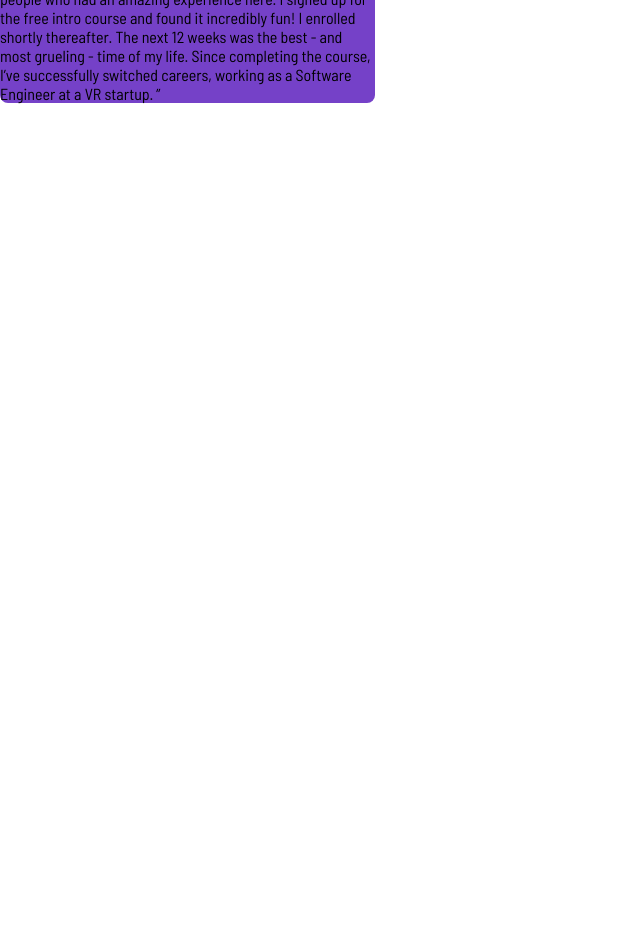
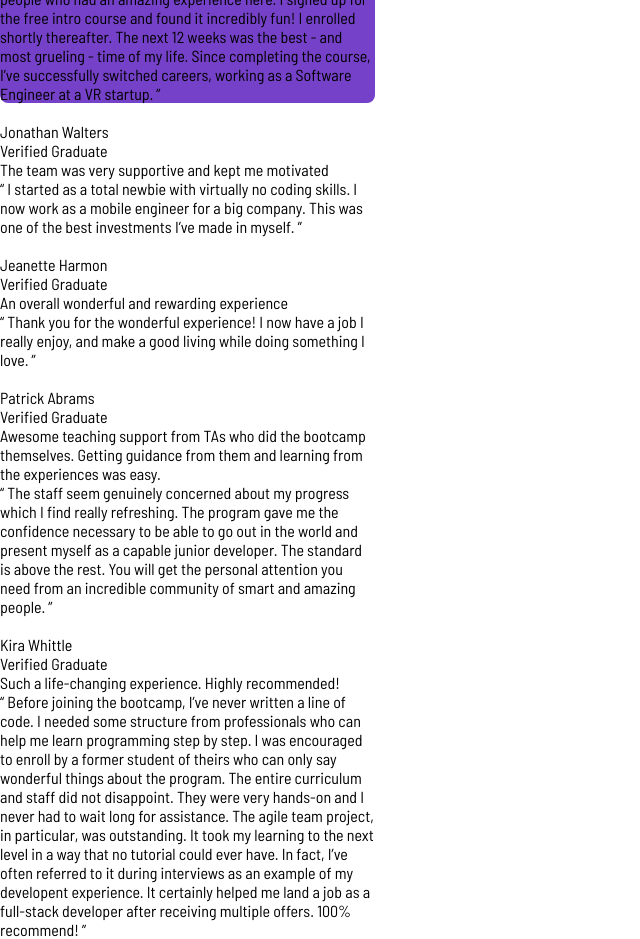
Before and after one commit to juniormps/projeto-depoimentos, a plain HTML site: page index.html in a window 1280 px wide. Shown: the part 200-1139 px from the top of the page, without its empty margins (0-640 px from the left). Before the commit the page ends 800 px from the top, so only its background shows below. Drawn offline with Linux system fonts and the light colour scheme.

Commit message:
Ajuste da semântica HTML

```diff
--- a/index.html
+++ b/index.html
@@ -15,37 +15,73 @@
 				<img src="imagens/image-daniel.jpg" alt="foto do Daniel Clifford">
 				<p>Daniel Clifford</p>
 				<p>Verified Graduate</p>
-				<p>
+				<blockquote>
 					I received a job offer mid-course, and the subjects I learned were current, if not more so,
   					in the company I joined. I honestly feel I got every penny’s worth.
-				</p>
-				<p>
+				</blockquote>
+				<blockquote>
   					“ I was an EMT for many years before I joined the bootcamp. I’ve been looking to make a
   					transition and have heard some people who had an amazing experience here. I signed up
   					for the free intro course and found it incredibly fun! I enrolled shortly thereafter.
   					The next 12 weeks was the best - and most grueling - time of my life. Since completing
   					the course, I’ve successfully switched careers, working as a Software Engineer at a VR startup. ”
-				</p>
+				</blockquote>
 			</div>
 			<div id="comentario-2">
-				<p>
-
-				</p>
+				<img src="" alt="">
+				<p>Jonathan Walters</p>
+				<p>Verified Graduate</p>
+				<blockquote>
+					The team was very supportive and kept me motivated
+				</blockquote>
+				<blockquote>
+					“ I started as a total newbie with virtually no coding skills. I now work as a mobile engineer
+					for a big company. This was one of the best investments I’ve made in myself. ”
+				</blockquote>
 			</div>
 			<div id="comentario-3">
-				<p>
-
-				</p>
+				<img src="" alt="">
+				<p>Jeanette Harmon</p>
+				<p>Verified Graduate</p>
+				<blockquote>
+					An overall wonderful and rewarding experience
+				</blockquote>
+				<blockquote>
+					“ Thank you for the wonderful experience! I now have a job I really enjoy, and make a good living
+					while doing something I love. ”
+				</blockquote>
 			</div>
 			<div id="comentario-4">
-				<p>
-
-				</p>
+				<img src="" alt="">
+				<p>Patrick Abrams</p>
+				<p>Verified Graduate</p>
+				<blockquote>
+					Awesome teaching support from TAs who did the bootcamp themselves. Getting guidance from them and learning from the 	experiences was easy.
+				</blockquote>
+				<blockquote>
+					“ The staff seem genuinely concerned about my progress which I find really refreshing. The program
+					gave me the confidence necessary to be able to go out in the world and present myself as a capable
+					junior developer. The standard is above the rest. You will get the personal attention you need from
+					an incredible community of smart and amazing people. ”
+				</blockquote>
 			</div>
 			<div id="comentario-5">
-				<p>
-
-				</p>
+				<img src="" alt="">
+				<p>Kira Whittle</p>
+				<p>Verified Graduate</p>
+				<blockquote>
+					Such a life-changing experience. Highly recommended!
+				</blockquote>
+				<blockquote>
+					“ Before joining the bootcamp, I’ve never written a line of code. I needed some structure from
+					professionals who can help me learn programming step by step. I was encouraged to enroll by a former
+					student of theirs who can only say wonderful things about the program. The entire curriculum and staff
+					did not disappoint. They were very hands-on and I never had to wait long for assistance. The agile team
+					project, in particular, was outstanding. It took my learning to the next level in a way that no tutorial
+					could ever have. In fact, I’ve often referred to it during interviews as an example of my developent
+					experience. It certainly helped me land a job as a full-stack developer after receiving multiple offers.
+					100% recommend! ”
+				</blockquote>
 			</div>
 
 		</section>
```
